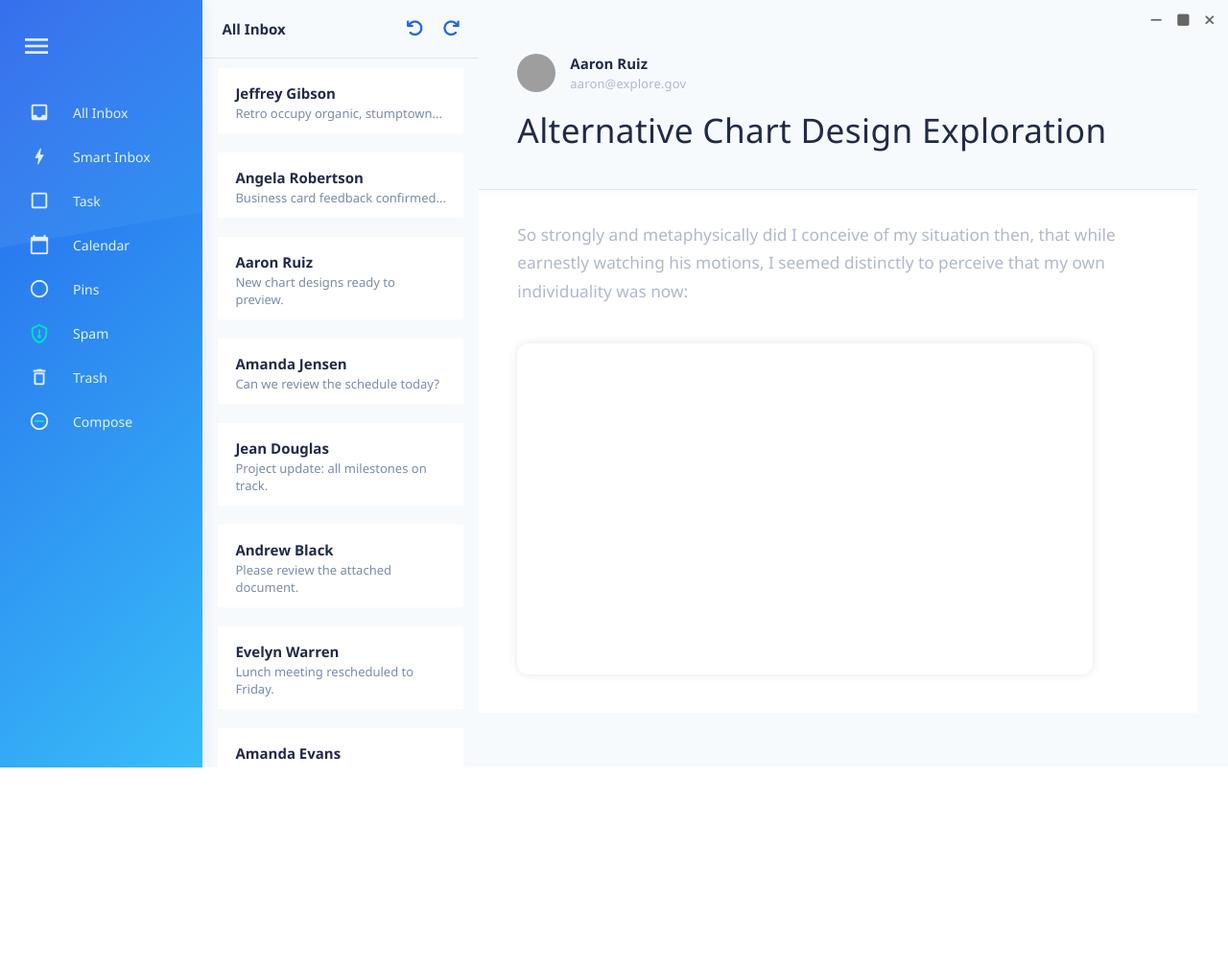
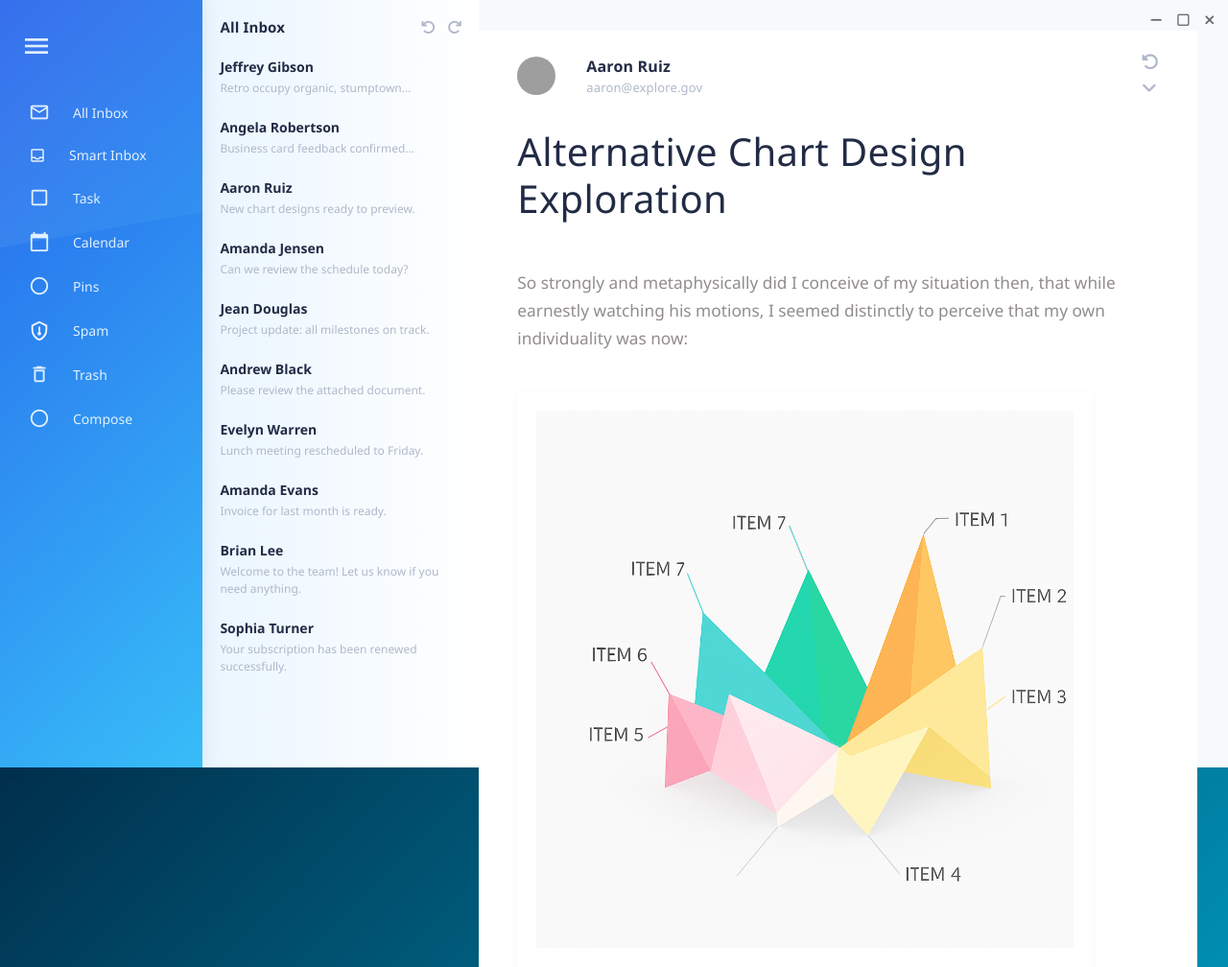
Before and after one commit to guneyee/email2, a plain HTML site: page index.html in a window 1280 px wide. Shown: the whole page at 96% size. Before the commit the page ends 800 px from the top, so only its background shows below. Drawn offline with nearby package versions, Linux system fonts and the light colour scheme; grey boxes are pictures that could not be loaded.

Commit message:
Add files via upload

```diff
--- a/index.html
+++ b/index.html
@@ -19,13 +19,13 @@
     body {
       display: flex;
       height: 100vh;
-      background: linear-gradient(135deg, #002f4b, #00b4db);
+      background: linear-gradient(135deg, #002f4b, #00b4db); /* Orijinal arka plan */
       overflow: hidden;
     }
 
     .sidebar {
       width: 220px;
-      background: linear-gradient(135deg, #2563eb 0%, #38bdf8 100%);
+      background: linear-gradient(135deg, #2563eb 0%, #38bdf8 100%); /* Orijinal sidebar arka planı */
       color: #eaf6ff;
       padding: 20px 0;
       box-shadow: 2px 0 16px 0 rgba(30,58,138,0.08);
@@ -89,8 +89,8 @@
     }
 
     .main {
-      flex-grow: 1;
-      background: #f7fafd;
+      flex-grow: 1; /* Orijinal flex-grow */
+      background: #f7fafd; /* Orijinal main arka planı */
       display: flex;
       flex-direction: row;
       align-items: flex-start;
@@ -98,7 +98,7 @@
 
     .inbox {
       width: 300px;
-      background: transparent;
+      background: linear-gradient(90deg, #eaf6ff 0%, #fff 100%); /* Orijinal inbox arka planı */
       border-radius: 0;
       box-shadow: none;
       margin: 0;
@@ -115,54 +115,68 @@
       display: flex;
       align-items: center;
       justify-content: space-between;
-      font-weight: bold;
-      padding: 20px;
-      border-bottom: 1px solid #e0e6ed;
-      background: #f7fafd;
+      font-weight: 700;
+      font-size: 15px;
       color: #222b45;
-      font-size: 15px;
-      border-radius: 0;
+      padding: 18px 18px 10px 18px;
+      background: transparent;
+      border: none;
+      letter-spacing: 0.01em;
+    }
+
+    .inbox-actions {
+      display: flex;
+      align-items: center;
+      gap: 12px;
     }
 
     .inbox-actions i {
-      margin-left: 16px;
+      color: #b0b8c9;
+      font-size: 15px;
       cursor: pointer;
-      color: #2563eb;
-      font-size: 18px;
       transition: color 0.2s;
     }
+
     .inbox-actions i:hover {
-      color: #1e3a8a;
+      color: #2563eb;
     }
 
     .message {
-      background: #fff;
-      margin: 10px 16px;
+      background: transparent;
+      margin: 0 0 2px 0;
       border-radius: 0;
       box-shadow: none;
-      padding: 16px 18px 12px 18px;
+      padding: 12px 18px 8px 18px;
       cursor: pointer;
       transition: background 0.2s;
       border: none;
-      font-size: 15px;
+      font-size: 14px;
       display: flex;
       flex-direction: column;
       gap: 2px;
+      color: #222b45;
     }
+
     .message.selected, .message.active {
       background: #eaf6ff;
     }
+
     .message:hover {
       background: #eaf6ff;
     }
+
     .message-name {
       font-weight: 600;
       color: #222b45;
-      font-size: 15px;
+      font-size: 14px;
+      margin-bottom: 2px;
     }
+
     .message-preview {
-      font-size: 13px;
-      color: #7b8ca6;
+      font-size: 12px;
+      color: #b0b8c9;
+      font-weight: 400;
+      line-height: 1.5;
     }
 
     .content {
@@ -188,67 +202,106 @@
     }
 
     .mail-card-header {
-      background: #f7fafd;
+      background: #ffffff;
       padding: 24px 40px 16px 40px;
-      border-bottom: 1px solid #e0e6ed;
-      box-shadow: 0 2px 8px 0 rgba(60,60,90,0.04);
       border-radius: 0;
     }
 
-    .mail-card-body {
-      padding: 32px 40px 40px 40px;
+    .header-top-row {
+      display: flex;
+      justify-content: space-between;
+      align-items: center;
+      width: 100%;
+      margin-bottom: 32px;
+    }
+
+    .email-actions {
+      display: flex;
+      flex-direction: row;
+      gap: 10px;
+      align-items: center;
+      justify-content: flex-end;
+      flex-wrap: nowrap;
+      margin-left: auto;
+    }
+
+    .email-actions i {
+      display: inline-block;
+      color: #b0b8c9;
+      font-size: 18px;
+      cursor: pointer;
+      transition: color 0.2s;
+    }
+
+    .email-actions i:hover {
+      color: #2563eb;
     }
 
     .email-header {
       display: flex;
       align-items: center;
-      margin-bottom: 18px;
+      justify-content: space-between;
+      margin-bottom: 32px;
       padding-bottom: 0;
       border: none;
+      flex-direction: row;
+      gap: 16px;
     }
+
+    .email-header > div:first-of-type {
+      display: flex;
+      flex-direction: column;
+      align-items: flex-start;
+    }
+
 
     .email-header img {
       width: 40px;
       height: 40px;
       border-radius: 50%;
-      margin-right: 15px;
+      margin-right: 16px;
     }
 
     .email-header div {
       display: flex;
       flex-direction: column;
       justify-content: center;
+      align-items: flex-start;
     }
 
     .email-header div > div {
-      font-size: 15px;
+      font-size: 16px;
       font-weight: 600;
       color: #222b45;
       margin-bottom: 2px;
+      letter-spacing: 0.01em;
     }
 
     .email-header small {
       font-size: 13px;
-      color: #b0b8c9;
+      color: #b0b8c9; /* Orijinal renk */
       font-weight: 400;
       letter-spacing: 0.01em;
+      margin-top: 0;
     }
 
     .email-title {
-      font-size: 2.2rem;
+      font-size: 2.5rem;
       font-weight: 400;
       color: #222b45;
-      margin: 0 0 24px 0;
+      margin: 0 0 32px 0;
       padding: 0;
       border: none;
       line-height: 1.22;
       letter-spacing: 0.01em;
       font-family: 'Segoe UI', 'Roboto', 'Arial', sans-serif;
+      text-align: left;
+      width: 100%;
     }
 
     .email-body {
       font-size: 1.08rem;
-      color: #b0b8c9;
+      color: #8a8484ee;
       max-width: 700px;
       padding: 0;
       border: none;
@@ -256,6 +309,7 @@
       line-height: 1.7;
       font-weight: 400;
       font-family: 'Segoe UI', 'Roboto', 'Arial', sans-serif;
+      text-align: left;
     }
 
     .mail-card-header, .mail-card-body {
@@ -267,10 +321,19 @@
     .chart-container {
       margin-top: 40px;
       max-width: 600px;
-      background: white;
-      border-radius: 12px;
-      box-shadow: 0 0 10px rgba(0,0,0,0.1);
+      background: #ffffff;
+      box-shadow: 0 2px 8px 0 rgba(60,60,90,0.04);
+
       padding: 20px;
+    }
+
+    .chart-container img {
+      max-width: 100%;
+      height: auto;
+      max-height: 1800px;
+      object-fit: contain;
+      display: block;
+      margin: 0 auto;
     }
 
     .sidebar li span.material-icons {
@@ -310,15 +373,25 @@
       top: 50%;
       width: 10px;
       height: 2px;
-      background: #00e6c3;
+      color: hsl(210, 5%, 59%);
       border-radius: 1px;
       transform: translateY(-50%);
       z-index: 2;
     }
+    .half-icon {
+  font-size: 16px;
+  color:hsl(210, 5%, 59%);
+  display: inline-block;
+  clip-path: inset(0 0 35% 0);
+}
+
+
+
 
     .sidebar li .custom-shield-icon {
       display: inline-block;
       vertical-align: middle;
+      color: hsl(210, 5%, 59%);
       margin-right: 14px;
       width: 22px;
       height: 22px;
@@ -327,6 +400,7 @@
       display: block;
       width: 100%;
       height: 100%;
+      stroke: rgb(255, 255, 255);
     }
 
     .sidebar li .custom-mail-icon {
@@ -371,14 +445,14 @@
 <body>
   <div class="window-controls">
     <i class="fa-solid fa-minus"></i>
-    <i class="fa-solid fa-square"></i>
+    <i class="fa-regular fa-square"></i>
     <i class="fa-solid fa-xmark close"></i>
   </div>
   <div class="sidebar">
     <ul>
       <li class="hamburger-icon"><span class="material-icons">menu</span></li>
-      <li><span class="material-icons">inbox</span><span>All Inbox</span></li>
-      <li><span class="material-icons">bolt</span><span>Smart Inbox</span></li>
+      <li><span class="material-icons">mail_outline</span><span>All Inbox</span></li>
+      <li><span class="material-symbols-outlined">inbox</span><span>Smart Inbox</span></li>
       <li><span class="material-icons">check_box_outline_blank</span><span>Task</span></li>
       <li><span class="material-icons">calendar_today</span><span>Calendar</span></li>
       <li><span class="material-icons">radio_button_unchecked</span><span>Pins</span></li>
@@ -457,6 +531,10 @@
               <div>Aaron Ruiz</div>
               <small>aaron@explore.gov</small>
             </div>
+            <div class="email-actions">
+              <i class="fa-solid fa-rotate-left"></i>
+              <i class="fa-solid fa-angle-down"></i>
+            </div>
           </div>
           <div class="email-title">Alternative Chart Design Exploration</div>
         </div>
@@ -467,70 +545,14 @@
             perceive that my own individuality was now:
           </div>
           <div class="chart-container">
-            <canvas id="chartCanvas" width="600" height="300"></canvas>
+            <img src="foto.jpg" alt="Chart Image">
           </div>
         </div>
       </div>
     </div>
   </div>
 
-     <script src="https://cdnjs.cloudflare.com/ajax/libs/three.js/r148/three.min.js"></script>
-  <script>
-    // Scene setup
-    const scene = new THREE.Scene();
-    scene.background = new THREE.Color(0xdff1ef);
+  <div class="background-container"></div>
 
-    const camera = new THREE.PerspectiveCamera(75, window.innerWidth/window.innerHeight, 0.1, 1000);
-    camera.position.z = 8;
-    camera.position.y = 3;
-
-    const renderer = new THREE.WebGLRenderer({ antialias: true });
-    renderer.setSize(window.innerWidth, window.innerHeight);
-    document.body.appendChild(renderer.domElement);
-
-    // Light
-    const light = new THREE.DirectionalLight(0xffffff, 1);
-    light.position.set(0, 10, 10).normalize();
-    scene.add(light);
-
-    // Peak Colors
-    const colors = [0xff6600, 0x9966cc, 0xffcc00, 0xff99cc, 0xcc0033, 0x3399ff, 0x66cc33];
-
-    // Create peaks
-    const numPeaks = 7;
-    const radius = 2;
-
-    for (let i = 0; i < numPeaks; i++) {
-      const angle = (i / numPeaks) * Math.PI * 2;
-      const height = Math.random() * 3 + 2;
-
-      const shape = new THREE.ConeGeometry(1, height, 4);
-      const material = new THREE.MeshPhongMaterial({ color: colors[i], flatShading: true });
-      const cone = new THREE.Mesh(shape, material);
-
-      cone.position.x = radius * Math.cos(angle);
-      cone.position.z = radius * Math.sin(angle);
-      cone.position.y = height / 2;
-
-      cone.rotation.y = angle + Math.PI / 4; // rotate so it faces outward
-      scene.add(cone);
-    }
-
-    // Animation loop
-    function animate() {
-      requestAnimationFrame(animate);
-      scene.rotation.y += 0.005;
-      renderer.render(scene, camera);
-    }
-
-    animate();
-
-    // Resize handler
-    window.addEventListener('resize', () => {
-      camera.aspect = window.innerWidth / window.innerHeight;
-      camera.updateProjectionMatrix();
-      renderer.setSize(window.innerWidth, window.innerHeight);
-    });
-  </script>
 </body>
 </html>
```
Also changed, not shown: foto.jpg (added).
